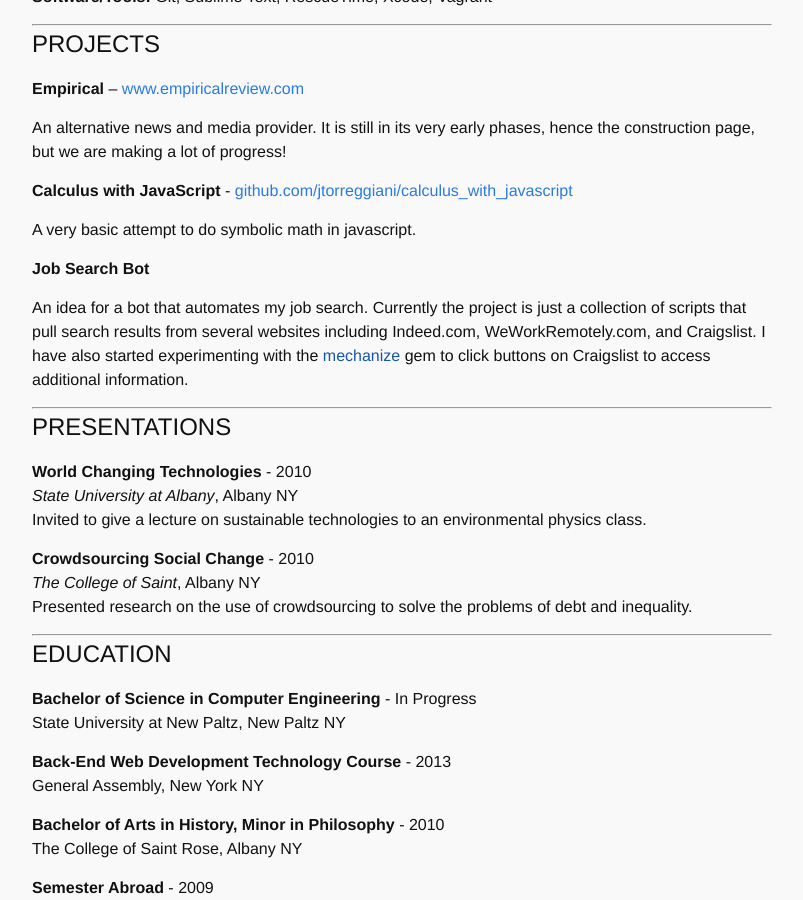
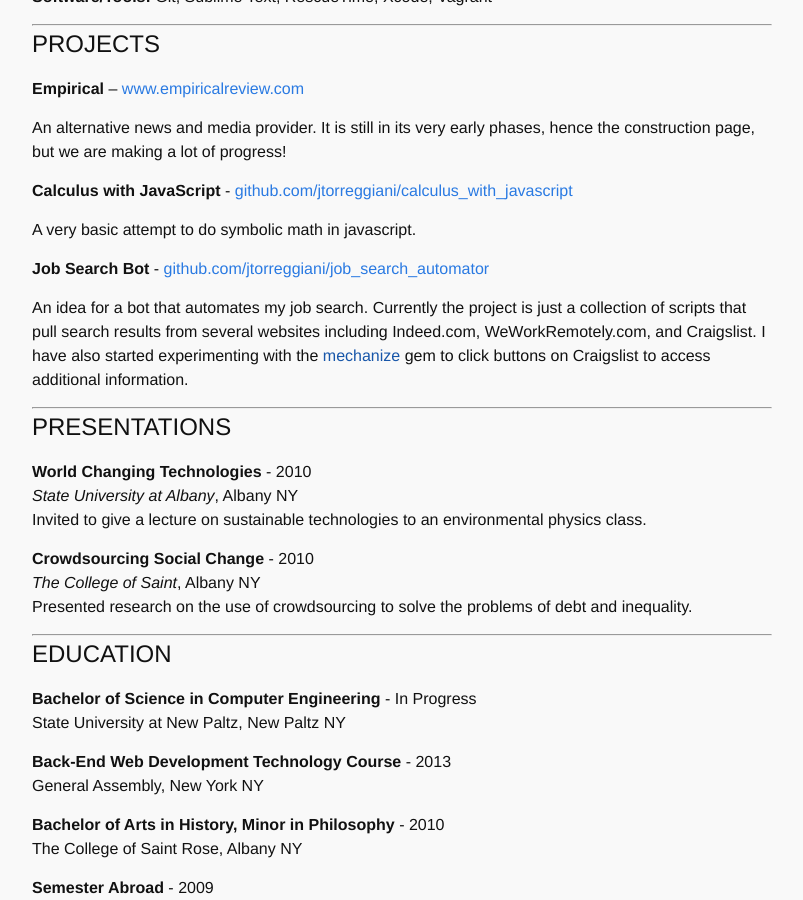
Before and after one commit to mccarrond/mccarrond.github.io, a Jekyll site: the page built from resume.md, in a window 1280 px wide and 900 px high, scrolled down 1573 px. Shown: the whole window, without its empty margins (238-1041 px from the left). Built offline with Jekyll 4.4.1, drawn with Linux system fonts in a browser that asks for light colours.

Commit message:
add link to resume

```diff
--- a/resume.md
+++ b/resume.md
@@ -92,7 +92,7 @@
 
 A very basic attempt to do symbolic math in javascript.
 
-**Job Search Bot**
+**Job Search Bot** - [github.com/jtorreggiani/job_search_automator](https://github.com/jtorreggiani/job_search_automator)
 
 An idea for a bot that automates my job search. Currently the project is just a collection of scripts that pull
 search results from several websites including Indeed.com, WeWorkRemotely.com, and Craigslist. I have also started
```
